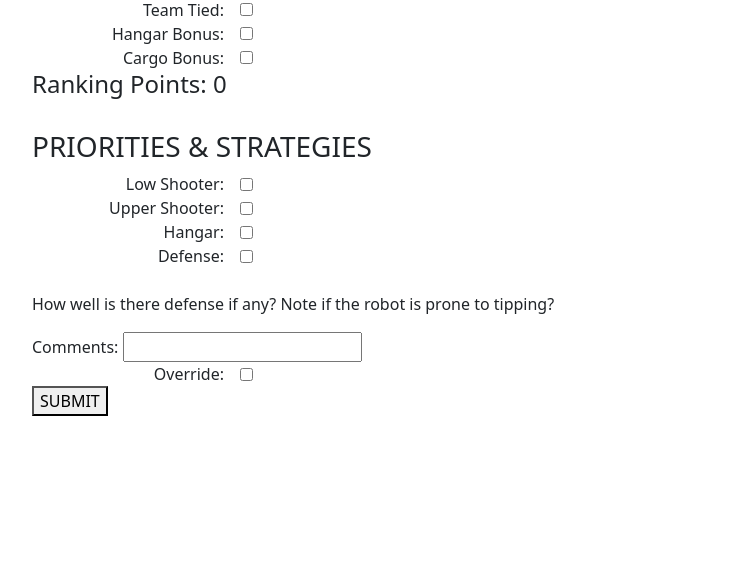
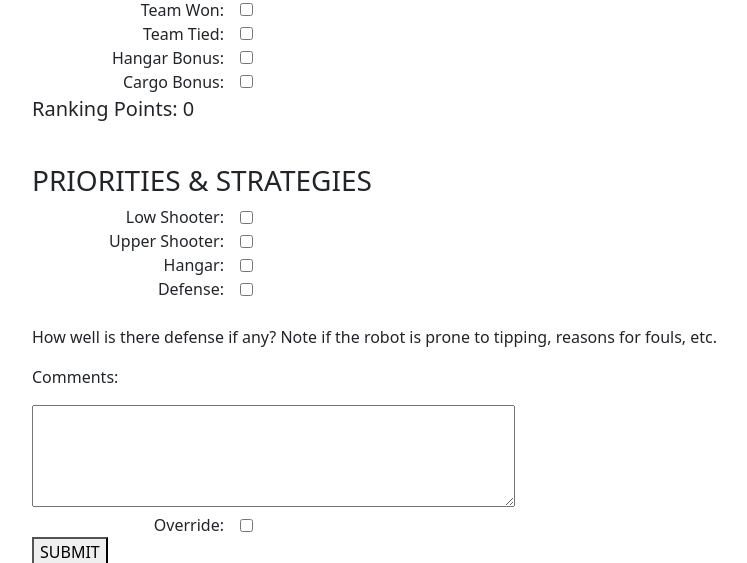
Before and after one commit to MHS-Scouting-ORG/frc-scouting-app-2022, a React (Create React App) app: page /form in a window 1280 px wide. Shown: the part 1416-1979 px from the top of the page, without its empty margins (50-797 px from the left). Before the commit the page ends 1832 px from the top, so only its background shows below. Built offline with nearby package versions, Linux system fonts and the light colour scheme; no server answers; the HTML template or start-up script is replaced by a standard one.

Commit message:
fixed formatting for textboxes and finalized

```diff
--- a/src/components/Form/Form.js
+++ b/src/components/Form/Form.js
@@ -247,7 +247,6 @@ class Form extends React.Component{
 
     makeTeamDropdown(){
         let alliances = this.state.teams; //this.getMatchTeams();*/
-        console.log(this.state.matchNumber)
         return parseInt(this.state.matchNumber) !== 0 ?  (
             <div>
                 <select onChange={this.changeTeam}>
@@ -257,10 +256,21 @@ class Form extends React.Component{
             </div>
         ) : (
             <div>
-                <input type='number' onChange={e => { console.log(e.target.value)
-                    this.setState({teamNumber: 'frc' + e.target.value})
-                    }}/>
-                <Textbox title={"Summary Comment: "} commentState={evt => {this.setState({summaryComm: evt.target.value})}} />
+                <br/>
+                <label> Team Number
+                <input type='number'
+                    onChange={e => {
+                        this.setState({teamNumber: 'frc' + e.target.value})
+                    }}
+                    style = {{
+                        maxWidth: '75px'
+                    }}
+                />
+                </label>
+                <br/>
+                <Textbox title={"Summary Comment: "}
+                    commentState={evt => {this.setState({summaryComm: evt.target.value})}}
+                />
             </div>
         )
     }
@@ -947,16 +957,17 @@ class Form extends React.Component{
                 {this.makeMatchDropdown()}
                 <button onClick={this.getMatchTeams}>GET MATCH TEAMS</button>
                 {this.makeTeamDropdown()}
-                <br/>
-                {this.makeMatchOverride("Match Override ")}
+                {/*this.makeMatchOverride("Match Override ")*/}
                 <br></br>
                 <h3>AUTONOMOUS</h3>
                 <img className={classes.TarmacImage} src={'./images/tarmac.jpg'} prop={"Tarmac"}></img>
                 {this.makeDropDownBox("Auto Position On Tarmac: ",[1,2,3,4,5,6,7,8],1)}
+                <br/>
                 {this.makeInputBox("# Low Hub Made: ",0)}
                 {this.makeInputBox("# Low Hub Missed: ",1)}
                 {this.makeInputBox("# Upper Hub Made: ",2)}
                 {this.makeInputBox("# Upper Hub Missed: ",3)}
+                <br/>
                 {this.makeDropDownBox("Taxi: ",["No","Yes"],0)}
                 {/*<ImageMarker src={'./images/TARRRRRMAC.PNG'} markers={this.state.markers} onAddMarker={(marker) => this.setMarkers([marker])}></ImageMarker>*/}
                 {/* */}
@@ -980,7 +991,7 @@ class Form extends React.Component{
                 {this.makeDropDownBox("Drive Speed: ", ["Slow","Average","Fast"],2)}
                 {this.makeDropDownBox("Drive Turning: ", ["Bad","Okay","Good"],3)}
                 {this.makeDropDownBox("Drive Strength: ", ["Weak", "Normal", "Strong"],4)}
-
+                <br/>
                 {this.makePenaltyBox("Yellow card ",0)}
                 {this.makePenaltyBox("Red card ", 1)}
                 {this.makePenaltyBox("Disabled ", 2)}
@@ -999,13 +1010,14 @@ class Form extends React.Component{
                 {this.makeStrategyBox("Hangar ", 3)}
                 {this.makeStrategyBox("Defense ", 4)}
                 <br></br>
-                <p>How well is there defense if any? Note if the robot is prone to tipping?</p>
+                <p>How well is there defense if any? Note if the robot is prone to tipping, reasons for fouls, etc.</p>
                 <Textbox title={"Comments: "} commentState={this.setComment}></Textbox>
                 {this.overrideCheckbox()
                 }
                 <div>
                     <button onClick={this.submitStates}>SUBMIT</button>
                 </div>
+                <br/>
             </div>
         )
     }
--- a/src/components/Form/Header.js
+++ b/src/components/Form/Header.js
@@ -3,7 +3,9 @@ import React from "react";
 function Header(props){
     return(
         <div>
-            <h4> { "Ranking Points: " + props.display }</h4>
+            <p style={{
+                fontSize:'20px'
+            }}> { "Ranking Points: " + props.display }</p>
         </div>
     )
 }
--- a/src/components/Form/Textbox.js
+++ b/src/components/Form/Textbox.js
@@ -1,10 +1,15 @@
 import React from "react";
 
 function Textbox(props){
-    return(
-        <label> {props.title}
-            <input type="text" onChange={props.commentState}></input>
-        </label>
+    return (
+        <div>
+            <p>{props.title}</p>
+            <textarea onChange={props.commentState} rows="4" cols="50"
+                style={{
+                wordWrap: 'normal',
+                }}
+            />
+        </div>
     )
 }
 
```
